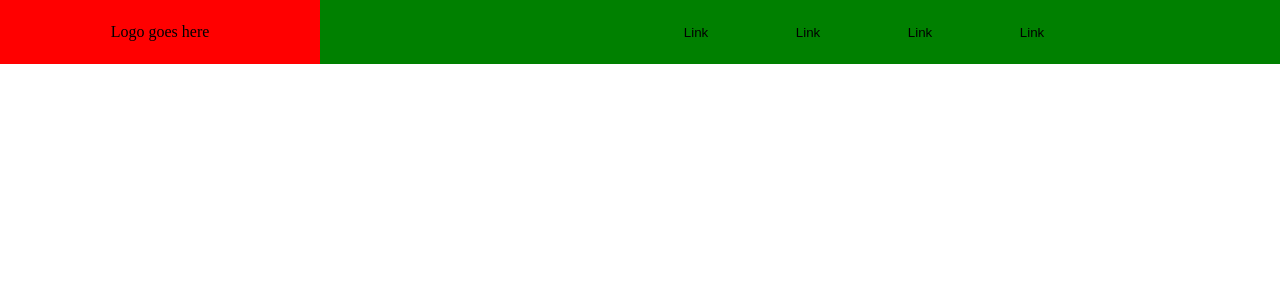
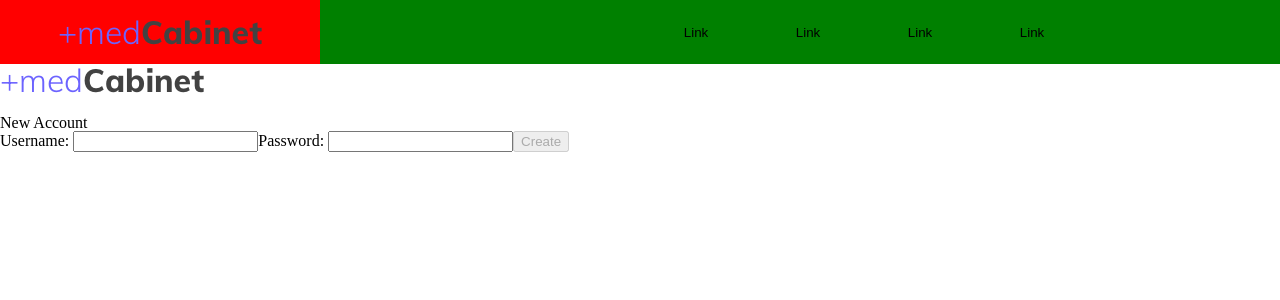
Before and after one commit to bw-ft-med-cabinet-4/Front-End, a React (Create React App) app in the folder med-cabinet/: page /newaccount in a window 1280 px wide. Shown: the top 300 px of the page. Built offline with nearby package versions, Linux system fonts and the light colour scheme.

Commit message:
moved forms into their own file

```diff
--- a/med-cabinet/src/App.js
+++ b/med-cabinet/src/App.js
@@ -7,10 +7,13 @@ import styled from 'styled-components';
 // contexts
 import StrainContext from './context/StrainContext';
 // views
-    import AuthView from './views/auth/Auth';
+
     import Crud from './views/crud/Crud';
 // components
     import MainNav from './components/menus/MainNav';
+    import Login from './components/auth/Login'
+    import NewAccount from "./components/auth/NewAccount"
+
 
 // component
 const App = () => {
@@ -18,9 +21,11 @@ const App = () => {
         <>
         <StrainContext.Provider value={'test'}>
             <Route path='/' component={MainNav} />
-            <Route path='/auth' component={AuthView} />
+            <Route path='/newaccount' component={NewAccount} />
             <Route path='/crud' component={Crud} />
+            <Route path='/login' component={Login}/>
         </StrainContext.Provider>
+
         </>
     );
 }
--- a/med-cabinet/src/components/auth/Login.js
+++ b/med-cabinet/src/components/auth/Login.js
@@ -1,14 +1,46 @@
 import React, { useState, useEffect } from "react";
 import logo from "../images/logo.png";
 import axios from "axios";
+import * as yup from "yup";
 
 
+const formSchema = yup.object().shape({
+  username: yup
+    .string()
+    .min(3, 'username must have at least 3 characters!')
+    .required('username is required!'),
+  password: yup
+    .string()
+    .min(3, 'password must have at least 3 characters!')
+    .required('password is required!'),
+
+})
+
 function Login(props) {
-  const { values, onInputChange, onSubmitLogin, errors, disabled } = props;
+  const initialFormValues={
+    username: '',
+    password: '',
+  }
+  const initialFormErrors = {
+    username: '',
+    password: '',
+  }
+
   const [user, setUser] = useState({
     username: "",
     password: "",
   });
+const [formValues, setFormValues] = useState(initialFormValues)
+const [formDisabled, setFormDisabled] = useState(true)
+const [formErrors, setFormErrors] = useState(initialFormErrors)
+
+useEffect(() => {
+
+  formSchema.isValid(formValues)
+    .then(valid => {
+      setFormDisabled(!valid)
+    })
+}, [formValues])
 
   const onSubmit = e => {
     e.preventDefault();
@@ -23,34 +55,81 @@ function Login(props) {
         })
   }
 
+  const handleChanges = evt => {
+
+    evt.preventDefault();
+    const ename = evt.target.name
+    const value =   evt.target.value
+
+    setUser({
+      ...user,
+      [ename]: value,
+    });
+
+
+    yup
+      .reach(formSchema, ename)
+      .validate(value)
+      .then(valid => {
+
+        setFormErrors({
+          ...formErrors,
+          [ename]: '',
+        })
+      })
+      .catch(err => {
+
+        setFormErrors({
+          ...formErrors,
+          [ename]: err.errors[0]
+        })
+      })
+
+    setFormValues({
+      ...formValues,
+      [ename]: value,
+    })
+
+  };
+
+  const onCheckboxChange = evt => {
+    const { name } = evt.target
+    const isChecked = evt.target.isChecked
+
+    setFormValues({
+      ...formValues
+    })
+  }
+
+
   return (
     <div>
       <div>
-        {errors.username2}
-        <br></br>
-        {errors.password2}
-      </div>
+                {formErrors.username}<br></br>
+                {formErrors.password}
+            </div>
+
       <img src={logo} />
       <h1>Log In</h1>
       <label>
         Username:&nbsp;
         <input
-          value={values.username2}
-          onChange={onInputChange}
-          name="username2"
+          value={formValues.username}
+          onChange={handleChanges}
+          name="username"
           type="text"
         />
       </label>
       <label>
         Password:&nbsp;
         <input
-          value={values.password2}
-          onChange={onInputChange}
-          name="password2"
+          value={formValues.password}
+          onChange={handleChanges}
+          name="password"
           type="password"
         />
       </label>
-      <button onClick={onSubmitLogin} disabled={disabled}>
+      <button onClick={onSubmit} disabled={formDisabled}>
         Log In
       </button>
     </div>
--- a/med-cabinet/src/components/auth/NewAccount.js
+++ b/med-cabinet/src/components/auth/NewAccount.js
@@ -1,13 +1,50 @@
 import React, { useState, useEffect } from "react";
 import logo from "../images/logo.png";
 import axios from "axios";
+import * as yup from "yup";
+
+
+const formSchema = yup.object().shape({
+  username: yup
+    .string()
+    .min(3, 'username must have at least 3 characters!')
+    .required('username is required!'),
+  password: yup
+    .string()
+    .min(3, 'password must have at least 3 characters!')
+    .required('password is required!'),
+
+})
+
+
+
 
 // refactor to es6
 const NewAccount = props => {
+  const initialFormValues={
+    username: '',
+    password: '',
+  }
+  const initialFormErrors = {
+    username: '',
+    password: '',
+  }
 const [user, setUser] = useState({
   username: "",
   password: "",
 });
+const [formValues, setFormValues] = useState(initialFormValues)
+const [formDisabled, setFormDisabled] = useState(true)
+const [formErrors, setFormErrors] = useState(initialFormErrors)
+
+useEffect(() => {
+
+  formSchema.isValid(formValues)
+    .then(valid => {
+      setFormDisabled(!valid)
+    })
+}, [formValues])
+
 
 const onSubmit = (e) => {
   e.preventDefault();
@@ -26,37 +63,64 @@ const onSubmit = (e) => {
     });
 };
 
-const handleChanges = e => {
-  e.preventDefault();
+const handleChanges = evt => {
+
+  evt.preventDefault();
+  const ename = evt.target.name
+  const value =   evt.target.value
+
   setUser({
     ...user,
-    [e.target.name]: e.target.value,
+    [ename]: value,
   });
-};
 
 
-    const {
-        values,
-        onInputChange,
-        onCheckboxChange,
-        // onSubmit,
-        disabled,
-        errors,
+  yup
+    .reach(formSchema, ename)
+    .validate(value)
+    .then(valid => {
 
-    } = props
+      setFormErrors({
+        ...formErrors,
+        [ename]: '',
+      })
+    })
+    .catch(err => {
+
+      setFormErrors({
+        ...formErrors,
+        [ename]: err.errors[0]
+      })
+    })
+
+  setFormValues({
+    ...formValues,
+    [ename]: value,
+  })
+
+};
+const onCheckboxChange = evt => {
+  const { name } = evt.target
+  const isChecked = evt.target.isChecked
+
+  setFormValues({
+    ...formValues
+  })
+}
+
 
     return (
         <div>
-            <div>
-                {errors.username}<br></br>
-                {errors.password}
+           <img src={logo} />
+           <div>
+                {formErrors.username}<br></br>
+                {formErrors.password}
             </div>
-           <img src={logo} />
            <h1>New Account</h1>
            <label>Username:&nbsp;
                <input
-               value={values.username}
-               onChange={onInputChange}
+               value={formValues.username}
+               onChange={handleChanges}
                name='username'
                type='text'
                />
@@ -64,14 +128,14 @@ const handleChanges = e => {
 
                <label>Password:&nbsp;
                <input
-               value={values.password}
-               onChange={onInputChange}
+               value={formValues.password}
+               onChange={handleChanges}
                name='password'
                type='password'
                />
                </label>
 
-            <button onClick={onSubmit} disabled={disabled}>Create</button>
+            <button onClick={onSubmit} disabled={formDisabled}>Create</button>
         </div>
     )
 }
--- a/med-cabinet/src/components/menus/MainNav.js
+++ b/med-cabinet/src/components/menus/MainNav.js
@@ -6,6 +6,8 @@ import { Link } from 'react-router-dom'
 import styled from 'styled-components';
 // test context
 import StrainContext from '../../context/StrainContext';
+// logo import
+import logo from '../images/logo.png'
 
 // component
 const MainNav = () => {
@@ -17,7 +19,7 @@ const MainNav = () => {
         <>
             <Container>
                 <Menu>
-                    <Logo>Logo goes here</Logo>
+                    <Logo><img src={logo} /></Logo>
 
                     <ButtonList>
                         <Link to='/'><button>Link</button></Link>
--- a/med-cabinet/src/views/auth/Auth.js
+++ b/med-cabinet/src/views/auth/Auth.js
@@ -8,31 +8,20 @@ import NewAccount from '../../components/auth/NewAccount';
 
 const register = 'https://medcabinetbackend.herokuapp.com/api/register'
 const login = 'https://medcabinetbackend.herokuapp.com/api/login'
-const initialFormValues={
-  username: '',
-  password: '',
+
+const initialLoginValues={
+  username2: '',
+  password2: '',
+}
+
+
+const initialLoginErrors={
   username2: '',
   password2: '',
 
 }
 
-const initialFormErrors = {
-  username: '',
-  password: '',
-  username2: '',
-  password2: '',
-
-}
-
-const formSchema = yup.object().shape({
-  username: yup
-    .string()
-    .min(3, 'username must have at least 3 characters!')
-    .required('username is required!'),
-  password: yup
-    .string()
-    .min(3, 'password must have at least 3 characters!')
-    .required('password is required!'),
+const  loginSchema = yup.object().shape({
   username2: yup
     .string()
     .min(3, 'username must have at least 3 characters!')
@@ -40,9 +29,7 @@ const formSchema = yup.object().shape({
   password2: yup
     .string()
     .min(3, 'password must have at least 3 characters!')
-    .required('password is required!'),
-
-})
+    .required('password is required!'),})
 
 const AuthView = props => {
   const [users, setUsers] = useState([])
@@ -51,55 +38,8 @@ const AuthView = props => {
   const [formErrors, setFormErrors] = useState(initialFormErrors)
 
   ///// new account page post
-  const postRegister = user => {
-    axios.post(register, user)
-      .then(res => {
-        setUsers([...users, res.data])
-      })
-      .catch(err => {
-        console.log('error')
-      })
-  }
-
-  const onSubmit = evt => {
-    evt.preventDefault()
-
-    const newUser = {
-      username: formValues.username,
-
-      password: formValues.password,
 
 
-    }
-    postRegister(newUser)
-    setFormValues(initialFormValues)
-
-  }
-  ///// login page post
-  const postLogin = user => {
-    axios.post(login, user)
-      .then(res => {
-        setUsers([...users, res.data])
-      })
-      .catch(err => {
-        console.log('error')
-      })
-  }
-
-  const onSubmitLogin = evt => {
-    evt.preventDefault()
-
-    const user = {
-      username: formValues.username2,
-
-      password: formValues.password2,
-
-
-    }
-    postLogin(user)
-    setFormValues(initialFormValues)
-
-  }
 
 
   ////////////////////////////////////////////////
@@ -155,7 +95,7 @@ const AuthView = props => {
       <div className="App">
 
         <Login
-        exact path="/"
+        exact path="/login"
         component={Login}
         values={formValues}
         onInputChange={onInputChange}
@@ -178,5 +118,3 @@ const AuthView = props => {
     </Router>
   );
 }
-
-export default AuthView;
```
